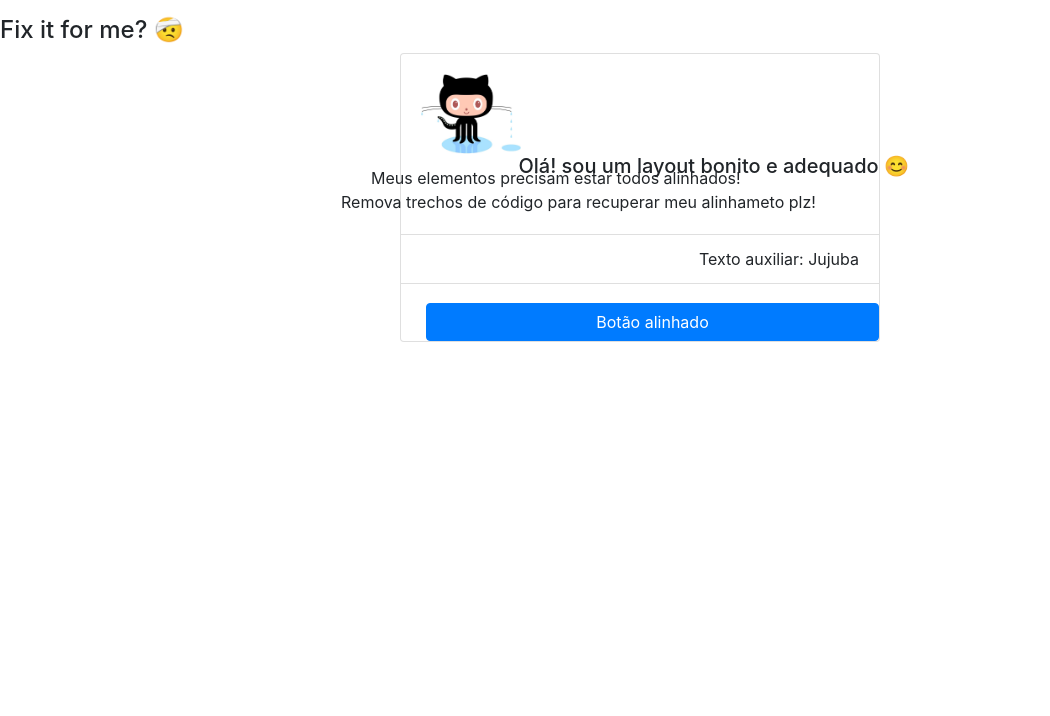
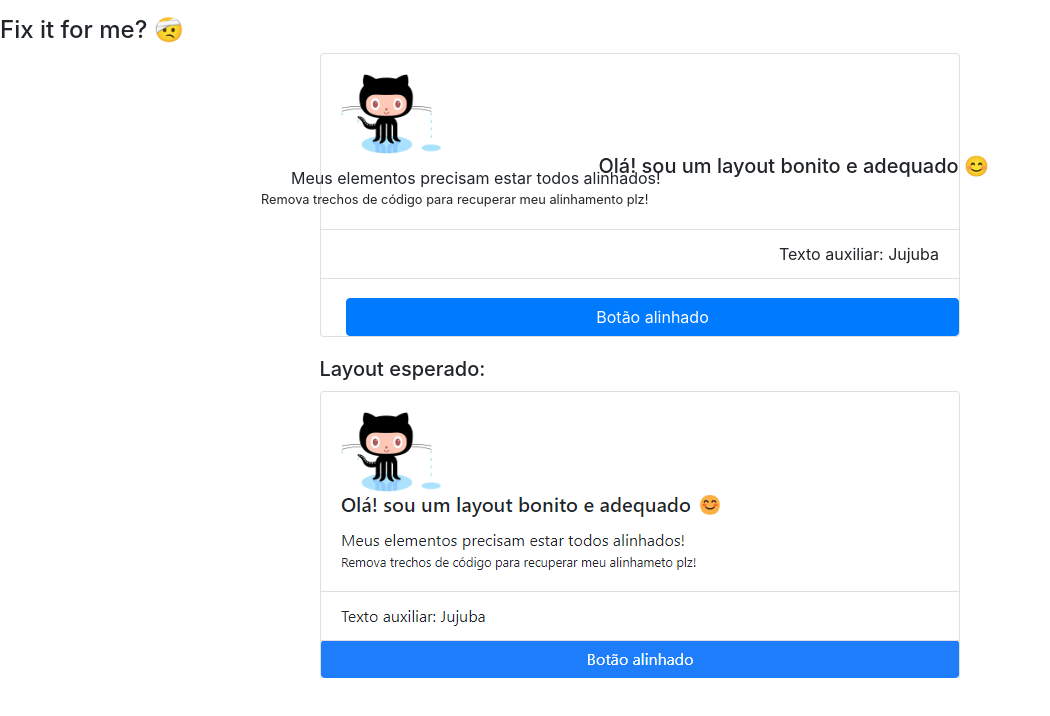
Before and after one commit to PedroLucasCodes/TestFrontStage, a plain HTML site: page ex3-layout.html in a window 1280 px wide. Shown: the whole page, without its empty margins (0-1050 px from the left). Drawn offline with nearby package versions, Linux system fonts and the light colour scheme.

Commit message:
help images

```diff
--- a/ex3-layout.html
+++ b/ex3-layout.html
@@ -16,7 +16,7 @@
 <div id="app">
     <div class="py-3">
         <h4> Fix it for me? 🤕</h4>
-        <div class="card mx-auto" style="width: 480px;">
+        <div class="card mx-auto" style="width: 640px;">
             <div class="card-body">
                 <img src="./imgs/cat_git.jpeg" alt="cat_git" width="100">
 
@@ -26,8 +26,8 @@
                     </div>
                 </h5>
                 <div class="card-text" style="margin-left: -50px">Meus elementos precisam estar todos alinhados!</div>
-                <div class="card-text" style="margin-left: -80px">Remova trechos de código para recuperar meu alinhameto
-                    plz!</div>
+                <small class="card-text" style="margin-left: -80px">Remova trechos de código para recuperar meu alinhamento
+                    plz!</small>
             </div>
             <ul class="list-group list-group-flush">
                 <li class="list-group-item">
@@ -39,6 +39,12 @@
                     alinhado</button>
             </ul>
         </div>
+        <div style="width: 100%; display: flex; padding-top: 20px">
+            <div class="mx-auto">
+                <h5>Layout esperado:</h5>
+                <img src="./imgs/res_ex3.png" alt="res-ex3">
+            </div>
+        </div>
     </div>
 </div>
 
```
Also changed, not shown: imgs/res_ex3.png (added).
